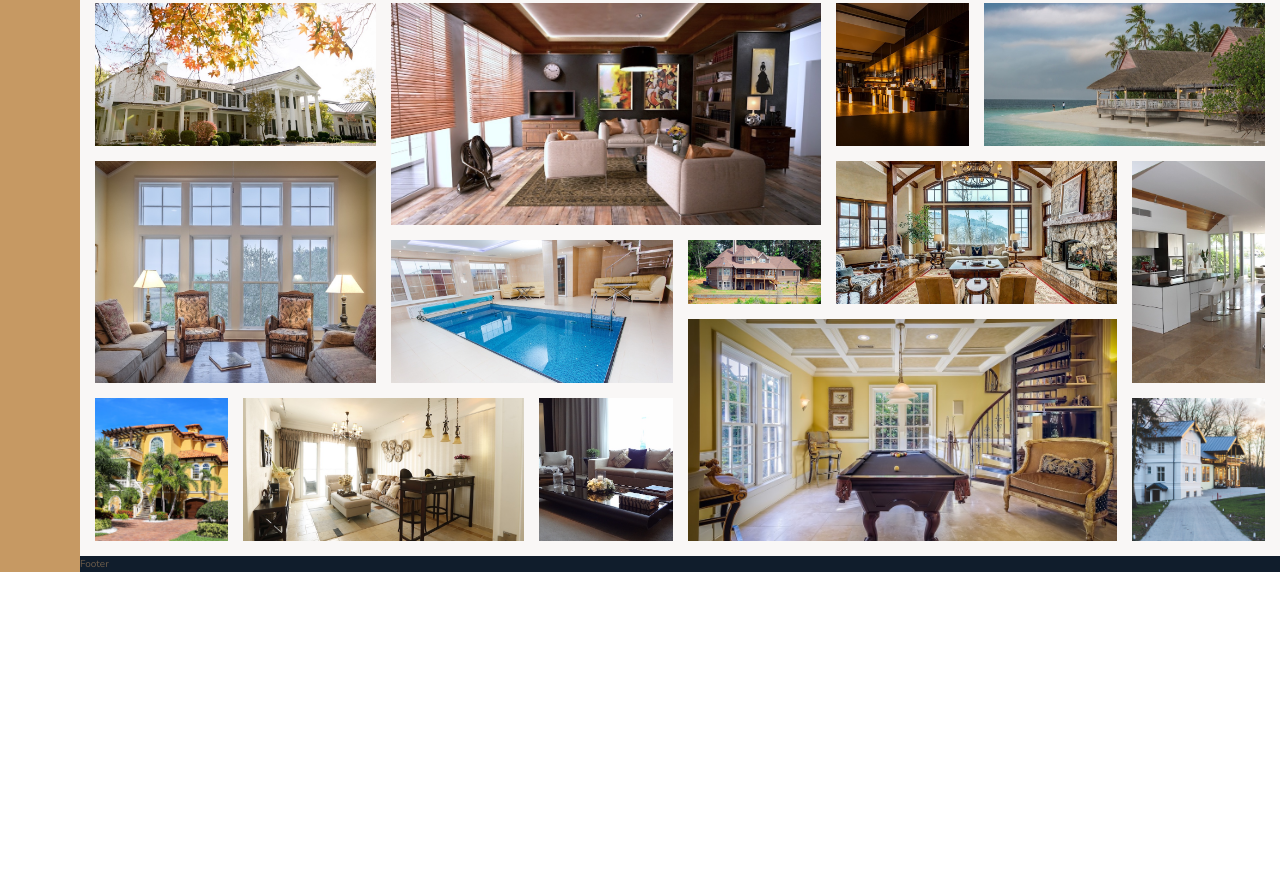
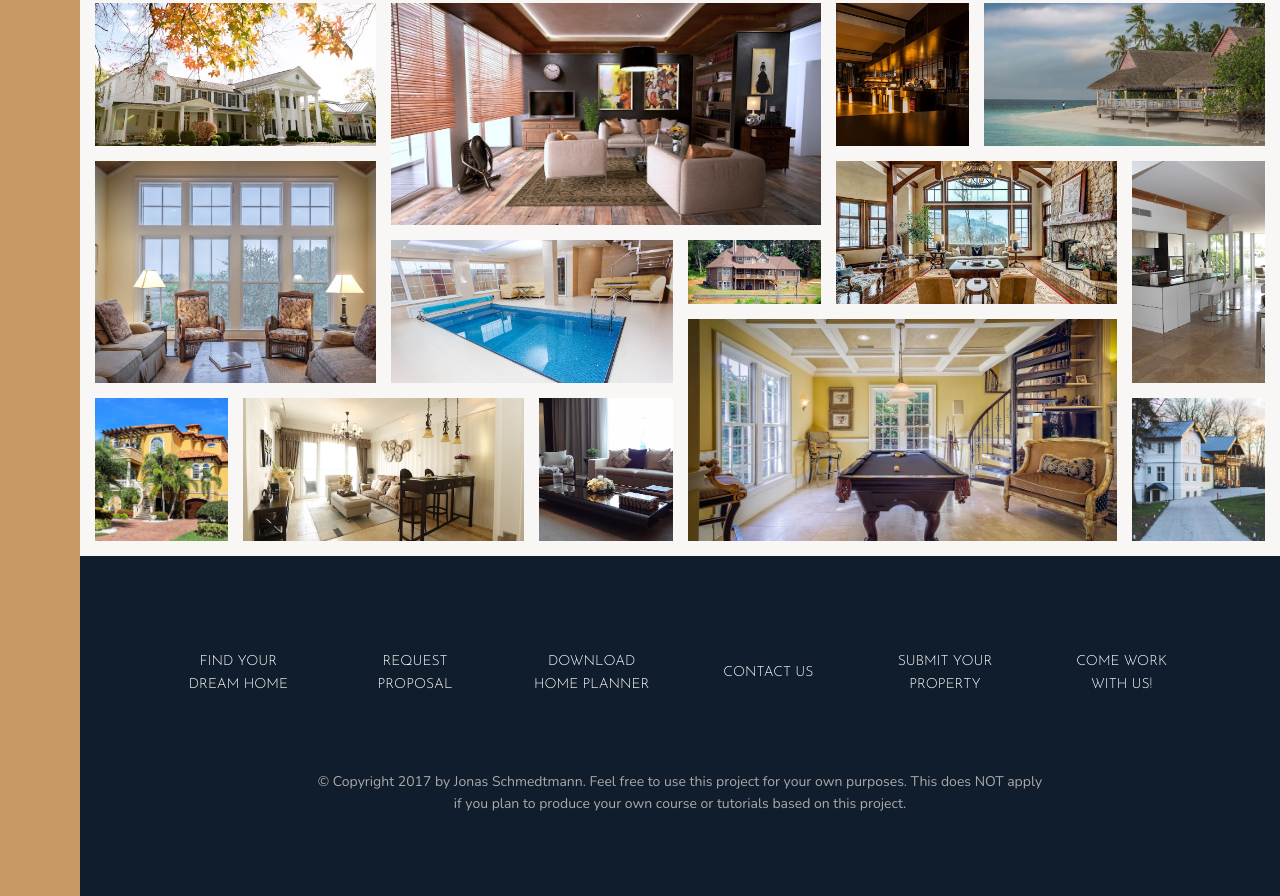
Before and after one commit to Juventtini/Nexter, a website: page index.html in a window 1280 px wide. Shown: the part 3204-4100 px from the top of the page. Before the commit the page ends 3776 px from the top, so only its background shows below. Drawn offline with nearby package versions, Linux system fonts and the light colour scheme.

Commit message:
feat: add and styled footer

```diff
--- a/index.html
+++ b/index.html
@@ -315,7 +315,16 @@
             </figure>
         </section>
         <footer class="footer">
-            Footer
+            <ul class="nav">
+                <li class="nav__element"><a href="#" class="nav__link">Find your dream home</a></li>
+                <li class="nav__element"><a href="#" class="nav__link">Request proposal</a></li>
+                <li class="nav__element"><a href="#" class="nav__link">Download home planner</a></li>
+                <li class="nav__element"><a href="#" class="nav__link">Contact us</a></li>
+                <li class="nav__element"><a href="#" class="nav__link">Submit your property</a></li>
+                <li class="nav__element"><a href="#" class="nav__link">Come work with us!</a></li>
+            </ul>
+            <p class="copyright">© Copyright 2017 by Jonas Schmedtmann. Feel free to use this project for your own purposes. This does NOT apply if you
+            plan to produce your own course or tutorials based on this project.</p>
         </footer>
     </body>
 </html>
--- a/sass/_footer.scss
+++ b/sass/_footer.scss
@@ -1,4 +1,43 @@
 .footer {
     background-color: $color-secondary;
     grid-column: full-start / full-end;
+    padding: 8rem;
 }
+
+.nav {
+    list-style: none;
+
+    display: grid;
+    grid-template-columns: repeat(auto-fit, minmax(15rem, 1fr));
+    grid-gap: 2rem;
+    align-items: center;
+
+    &__link:link,
+    &__link:visited {
+        font-size: 1.4rem;
+        color: #fff;
+        text-decoration: none;
+        font-family: $font-display;
+        text-transform: uppercase;
+        text-align: center;
+        padding: 1.5rem;
+        display: block;
+        transition: all .2s;
+    }
+
+    &__link:hover,
+    &__link:active {
+        background-color: rgba(#fff, .05);
+        transform: translateY(-3px);
+    }
+}
+
+.copyright {
+    font-size: 1.4rem;
+    color: $color-grey-light-2;
+    margin-top: 6rem;
+    margin-right: auto;
+    margin-left: auto;
+    text-align: center;
+    width: 70%;
+}
```
Also changed, not shown: css/style.css.
